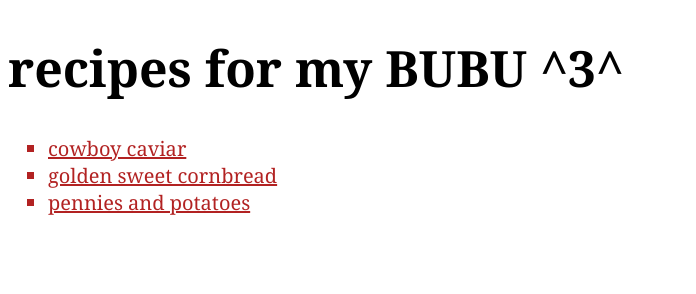
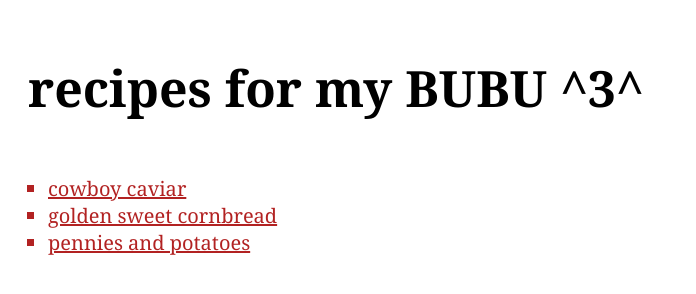
Before and after one commit to notmonica/odin-recipes, a plain HTML site: page index.html in a window 1280 px wide. Shown: the whole page, without its empty margins (0-696 px from the left). Drawn offline with Linux system fonts and the light colour scheme.

Commit message:
Add style changes

```diff
--- a/index.html
+++ b/index.html
@@ -7,7 +7,7 @@
 </head>
 
 <body>
-    <h1>recipes for my BUBU ^3^</h1>
+    <h1 class="title">recipes for my BUBU ^3^</h1>
     <ul class="masterlist">
         <li><a class="hover" href="./recipes/cowboy_caviar.html">cowboy caviar</a></li>
         <li><a class="hover" href="./recipes/golden_sweet_cornbread.html">golden sweet cornbread</a></li>
--- a/style.css
+++ b/style.css
@@ -35,3 +35,7 @@ ul {
 .hover:hover {
     background-color: yellow;
 }
+
+.title {
+    padding: 20px;
+}
```
